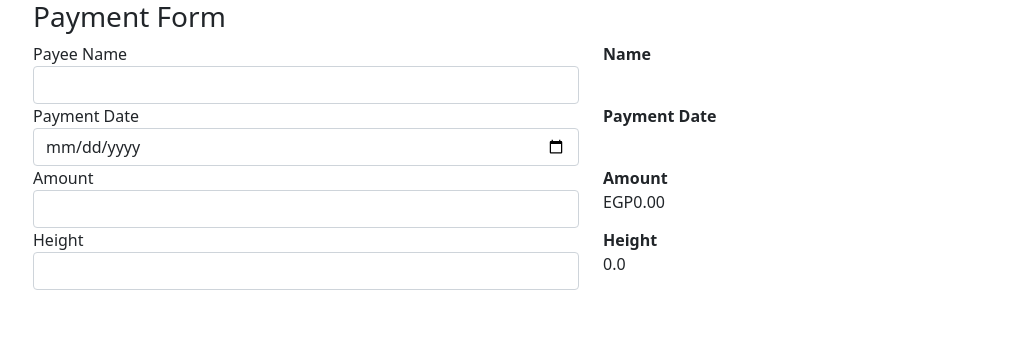
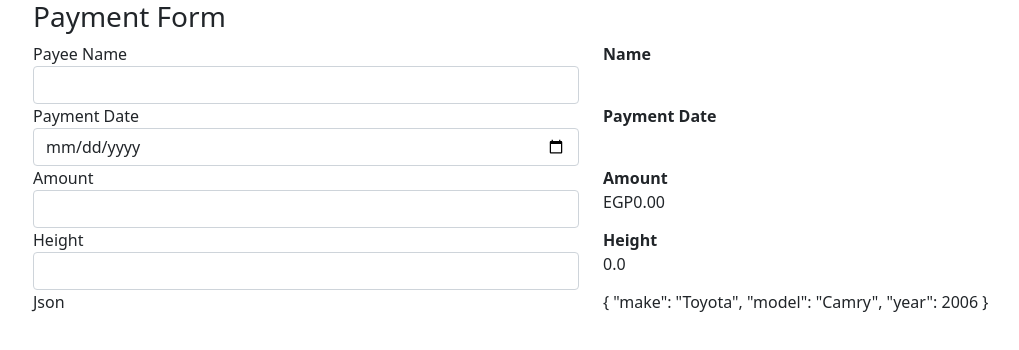
Before and after one commit to elsayedabdelnaby/angular-learning-projects, an Angular app in the folder pipes/: page / in a window 1280 px wide. Shown: the top 350 px of the page, without its empty margins (49-1068 px from the left). Built offline with nearby package versions, Linux system fonts and the light colour scheme.

Commit message:
using json pipe

```diff
--- a/pipes/src/app/app.component.html
+++ b/pipes/src/app/app.component.html
@@ -73,6 +73,21 @@
   </div>
   <!-- End Height -->
 
+  <!-- Json -->
+  <div class="row">
+
+    <div class="form-group col">
+      <label for="json">Json</label>
+    </div>
+
+    <div class="col">
+      <div>
+        {{ car | json }}
+      </div>
+    </div>
+
+  </div>
+  <!-- End Json -->
 
 </div>
 <div>
--- a/pipes/src/app/app.component.ts
+++ b/pipes/src/app/app.component.ts
@@ -19,6 +19,12 @@
     this.height = 0;
   }
 
+  car = {
+    make: 'Toyota',
+    model: 'Camry',
+    year: 2006
+  };
+
   onNameChange($event: Event) {
     this.name = ($event.target as HTMLInputElement).value;
   }
```
